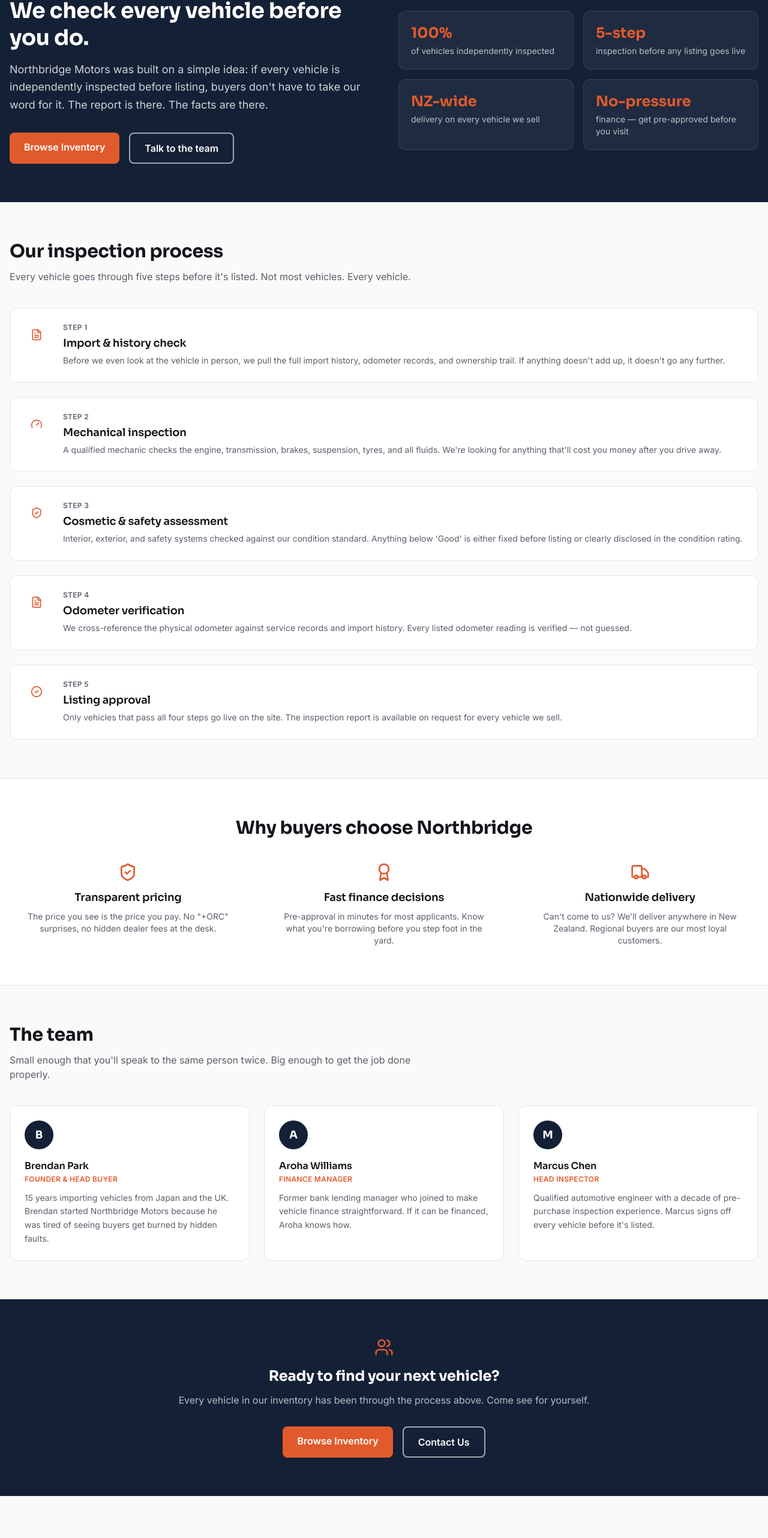
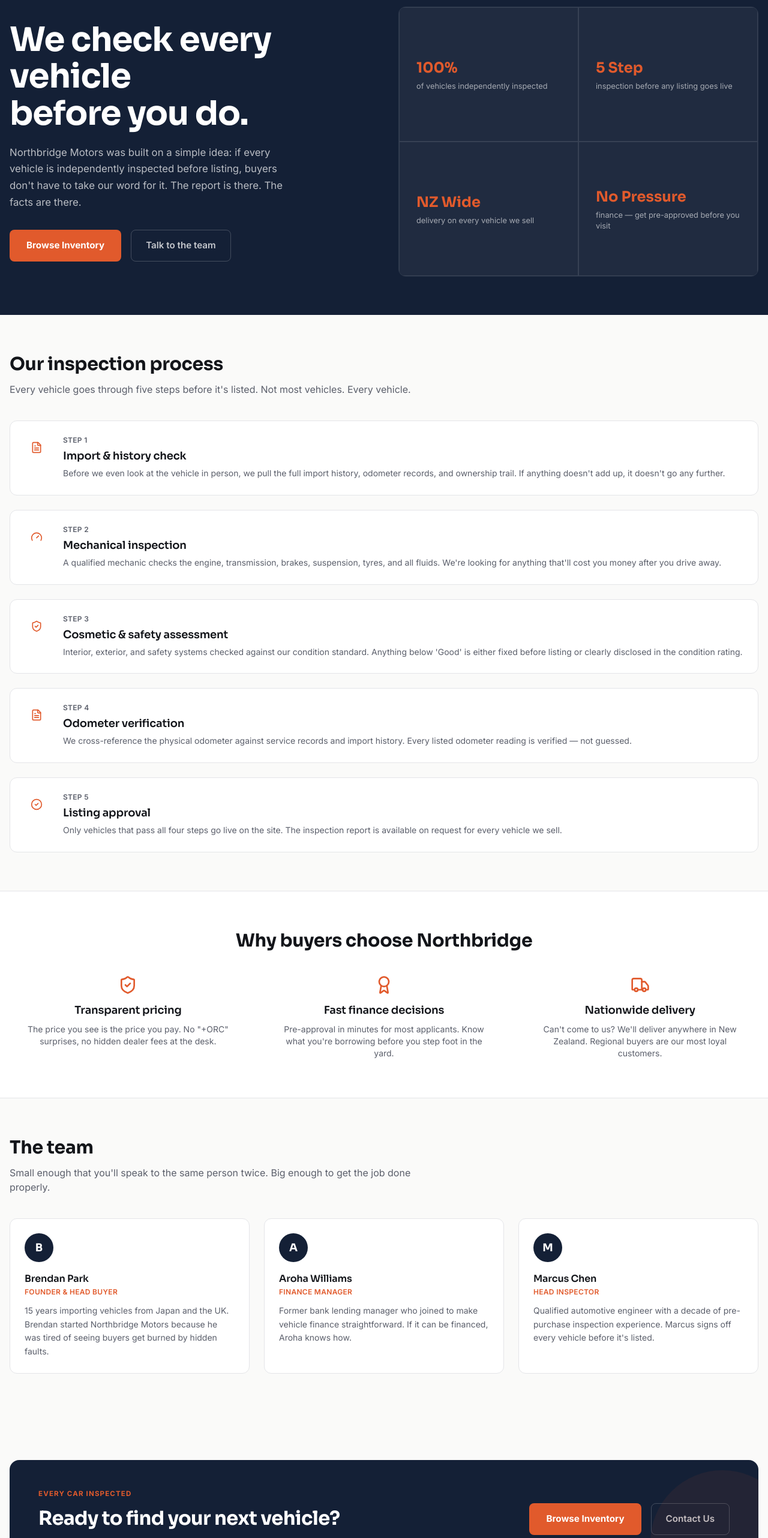
Before and after one commit to cole-howard-nz/dealership, a Next.js app: page /about in a window 1280 px wide. Shown: the part 145-2709 px from the top of the page at 60% size. Built offline with nearby package versions, Linux system fonts and the light colour scheme.

Commit message:
modified styling to match all pages

```diff
--- a/app/about/page.tsx
+++ b/app/about/page.tsx
@@ -39,44 +39,37 @@ export default function AboutPage() {
   return (
     <div>
       {/* Hero */}
-      <section className="bg-navy text-white py-16">
-        <div className="container-wide px-4 grid lg:grid-cols-2 gap-12 items-center">
-          <div>
-            <h1 className="font-heading text-4xl font-bold leading-tight">
-              We check every vehicle before you do.
+      <section className="about-hero">
+        <div className="about-hero-inner container-wide px-4">
+          <div className="about-hero-copy">
+            <h1 className="about-h1">
+              We check every vehicle<br />before you do.
             </h1>
-            <p className="text-white/80 mt-4 text-lg leading-relaxed">
+            <p className="about-hero-sub">
               Northbridge Motors was built on a simple idea: if every vehicle is independently
               inspected before listing, buyers don't have to take our word for it. The report
               is there. The facts are there.
             </p>
-            <div className="flex flex-wrap gap-4 mt-8">
-              <Link
-                href="/inventory"
-                className="bg-accent hover:bg-accent-hover text-white font-semibold rounded-lg px-6 py-3 transition-colors"
-              >
-                Browse Inventory
-              </Link>
-              <Link
-                href="/contact"
-                className="border-2 border-white/60 hover:border-white text-white font-semibold rounded-lg px-6 py-3 transition-colors"
-              >
-                Talk to the team
-              </Link>
+            <div className="flex flex-wrap gap-4">
+              <Link href="/inventory" className="about-btn-primary">Browse Inventory</Link>
+              <Link href="/contact" className="about-btn-ghost">Talk to the team</Link>
             </div>
           </div>
-          <div className="grid grid-cols-2 gap-4">
-            {[
-              { stat: "100%", label: "of vehicles independently inspected" },
-              { stat: "5-step", label: "inspection before any listing goes live" },
-              { stat: "NZ-wide", label: "delivery on every vehicle we sell" },
-              { stat: "No-pressure", label: "finance — get pre-approved before you visit" },
-            ].map(({ stat, label }) => (
-              <div key={stat} className="bg-white/5 border border-white/10 rounded-xl p-5">
-                <p className="font-heading text-2xl font-bold text-accent">{stat}</p>
-                <p className="text-sm text-white/70 mt-1">{label}</p>
-              </div>
-            ))}
+
+          <div className="about-hero-stats-wrap">
+            <div className="about-hero-stats">
+              {[
+                { stat: "100%", label: "of vehicles independently inspected" },
+                { stat: "5 Step", label: "inspection before any listing goes live" },
+                { stat: "NZ Wide", label: "delivery on every vehicle we sell" },
+                { stat: "No Pressure", label: "finance — get pre-approved before you visit" },
+              ].map(({ stat, label }) => (
+                <div key={stat} className="about-stat-card">
+                  <p className="about-stat-value">{stat}</p>
+                  <p className="about-stat-label">{label}</p>
+                </div>
+              ))}
+            </div>
           </div>
         </div>
       </section>
@@ -159,21 +152,209 @@ export default function AboutPage() {
       </section>
 
       {/* CTA */}
-      <section className="bg-navy text-white py-16">
-        <div className="container-wide px-4 text-center">
-          <Users className="h-8 w-8 text-accent mx-auto mb-4" aria-hidden="true" />
-          <h2 className="font-heading text-2xl font-bold mb-3">Ready to find your next vehicle?</h2>
-          <p className="text-white/70 mb-8">Every vehicle in our inventory has been through the process above. Come see for yourself.</p>
-          <div className="flex flex-wrap justify-center gap-4">
-            <Link href="/inventory" className="bg-accent hover:bg-accent-hover text-white font-semibold rounded-lg px-6 py-3 transition-colors">
-              Browse Inventory
-            </Link>
-            <Link href="/contact" className="border-2 border-white/60 hover:border-white text-white font-semibold rounded-lg px-6 py-3 transition-colors">
-              Contact Us
-            </Link>
+      <section className="about-cta-section">
+        <div className="container-wide px-4">
+          <div className="cta-band">
+            <div className="cta-band-copy">
+              <p className="cta-band-eyebrow">Every car inspected</p>
+              <h2 className="cta-band-heading">Ready to find your next vehicle?</h2>
+              <p className="cta-band-sub">Every vehicle in our inventory has been through the process above. Come see for yourself.</p>
+            </div>
+            <div className="cta-band-actions">
+              <Link href="/inventory" className="cta-band-btn-primary">Browse Inventory</Link>
+              <Link href="/contact" className="cta-band-btn-ghost">Contact Us</Link>
+            </div>
           </div>
         </div>
       </section>
+
+      <style>{`
+        .about-hero {
+          background: var(--color-navy);
+          padding: 5rem 0 4rem;
+          overflow: hidden;
+        }
+        .about-hero-inner {
+          display: grid;
+          grid-template-columns: 1fr;
+          gap: 3rem;
+          align-items: center;
+        }
+        @media (min-width: 1024px) {
+          .about-hero-inner { grid-template-columns: 1fr 1fr; }
+        }
+        .about-h1 {
+          font-family: var(--font-sora), sans-serif;
+          font-size: clamp(2rem, 5vw, 3.5rem);
+          font-weight: 700;
+          letter-spacing: -0.02em;
+          line-height: 1.1;
+          color: #fff;
+          margin: 0 0 1.25rem;
+        }
+        .about-hero-sub {
+          font-size: 1.05rem;
+          line-height: 1.65;
+          color: rgba(255,255,255,0.7);
+          max-width: 480px;
+          margin-bottom: 2rem;
+        }
+        .about-hero-stats-wrap {
+          border-radius: 12px;
+          overflow: hidden;
+          aspect-ratio: 4/3;
+          border: 1px solid rgba(255,255,255,0.1);
+          display: grid;
+        }
+        .about-hero-stats {
+          display: grid;
+          grid-template-columns: 1fr 1fr;
+          grid-template-rows: 1fr 1fr;
+          gap: 0;
+          width: 100%;
+          height: 100%;
+        }
+        .about-stat-card {
+          background: rgba(255,255,255,0.05);
+          border: 1px solid rgba(255,255,255,0.1);
+          display: flex;
+          flex-direction: column;
+          justify-content: center;
+          padding: 1.75rem;
+        }
+        .about-stat-value {
+          font-family: var(--font-sora), sans-serif;
+          font-size: 1.5rem;
+          font-weight: 700;
+          color: #E15A2C;
+          margin: 0 0 0.25rem;
+        }
+        .about-stat-label {
+          font-size: 0.8rem;
+          color: rgba(255,255,255,0.6);
+          margin: 0;
+          line-height: 1.4;
+        }
+        .about-btn-primary {
+          display: inline-flex;
+          align-items: center;
+          background: #E15A2C;
+          color: #fff;
+          font-weight: 700;
+          font-size: 0.95rem;
+          padding: 0.875rem 1.75rem;
+          border-radius: 8px;
+          text-decoration: none;
+          transition: background 0.15s, transform 0.1s;
+        }
+        .about-btn-primary:hover { background: #C44A21; transform: translateY(-1px); }
+        .about-btn-ghost {
+          display: inline-flex;
+          align-items: center;
+          background: transparent;
+          color: rgba(255,255,255,0.75);
+          font-weight: 600;
+          font-size: 0.95rem;
+          padding: 0.875rem 1.5rem;
+          border-radius: 8px;
+          border: 1.5px solid rgba(255,255,255,0.2);
+          text-decoration: none;
+          transition: border-color 0.15s, color 0.15s, background 0.15s;
+        }
+        .about-btn-ghost:hover {
+          border-color: rgba(255,255,255,0.5);
+          color: #fff;
+          background: rgba(255,255,255,0.05);
+        }
+        .about-cta-section {
+          padding: 5rem 0;
+          background: var(--color-bg);
+        }
+        .cta-band {
+          display: flex;
+          align-items: center;
+          justify-content: space-between;
+          gap: 2rem;
+          flex-wrap: wrap;
+          background: var(--color-navy);
+          border-radius: 16px;
+          padding: 3rem;
+          position: relative;
+          overflow: hidden;
+        }
+        .cta-band::after {
+          content: "";
+          position: absolute;
+          bottom: -60px; right: -60px;
+          width: 240px;
+          height: 240px;
+          border-radius: 50%;
+          background: rgba(225, 90, 44, 0.07);
+          pointer-events: none;
+        }
+        .cta-band-copy { position: relative; }
+        .cta-band-eyebrow {
+          font-size: 0.72rem;
+          font-weight: 700;
+          letter-spacing: 0.1em;
+          text-transform: uppercase;
+          color: #E15A2C;
+          margin: 0 0 0.5rem;
+        }
+        .cta-band-heading {
+          font-family: var(--font-sora), sans-serif;
+          font-size: clamp(1.4rem, 3vw, 2rem);
+          font-weight: 700;
+          color: #fff;
+          margin: 0 0 0.4rem;
+          letter-spacing: -0.02em;
+        }
+        .cta-band-sub {
+          font-size: 0.9rem;
+          color: rgba(255,255,255,0.55);
+          margin: 0;
+        }
+        .cta-band-actions {
+          display: flex;
+          gap: 1rem;
+          flex-wrap: wrap;
+          position: relative;
+          flex-shrink: 0;
+        }
+        .cta-band-btn-primary {
+          display: inline-flex;
+          align-items: center;
+          background: #E15A2C;
+          color: #fff;
+          font-weight: 700;
+          font-size: 0.95rem;
+          padding: 0.875rem 1.75rem;
+          border-radius: 8px;
+          text-decoration: none;
+          white-space: nowrap;
+          transition: background 0.15s, transform 0.1s;
+        }
+        .cta-band-btn-primary:hover { background: #C44A21; transform: translateY(-1px); }
+        .cta-band-btn-ghost {
+          display: inline-flex;
+          align-items: center;
+          background: transparent;
+          color: rgba(255,255,255,0.75);
+          font-weight: 600;
+          font-size: 0.95rem;
+          padding: 0.875rem 1.5rem;
+          border-radius: 8px;
+          border: 1.5px solid rgba(255,255,255,0.2);
+          text-decoration: none;
+          white-space: nowrap;
+          transition: border-color 0.15s, color 0.15s, background 0.15s;
+        }
+        .cta-band-btn-ghost:hover {
+          border-color: rgba(255,255,255,0.5);
+          color: #fff;
+          background: rgba(255,255,255,0.05);
+        }
+      `}</style>
     </div>
   );
 }
```
